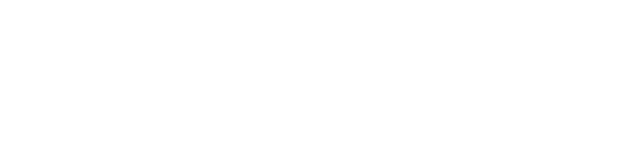
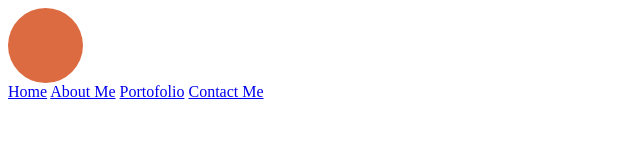
Before and after one commit to biyohT/CodingCamp-20Oct25-biyohT, a plain HTML site: page js/index.html in a window 1280 px wide. Shown: the whole page, without its empty margins (0-640 px from the left). Drawn offline with Linux system fonts and the light colour scheme; files that its build step writes are made by us from their sources.

Commit message:
Konfigurasi mini

```diff
--- a/css/style.css
+++ b/css/style.css
@@ -0,0 +1,6 @@
+.main-logo {
+    height: 75px;
+    width: 75px;
+    background-color: rgb(220, 107, 66);
+    border-radius: 60%;
+}
--- a/js/index.html
+++ b/js/index.html
@@ -5,7 +5,33 @@
     <meta name="viewport" content="width=device-width, initial-scale=1.0">
     <title>Portofolio Thoyib</title>
 </head>
+
+<!-- CSS External File-->
+<link rel="stylesheet" href="css/style.css">
+
 <body>
+    <!-- Header Section-->
+    <header>
+        <div class="main-logo"></div>
+        <nav>
+            <a href="#">Home</a>
+            <a href="#">About Me</a>
+            <a href="#">Portofolio</a>
+            <a href="#">Contact Me</a>
+
+    </header>
+
+
+
+
+    <!-- Main Section-->
+    <main> </main>
+
+    <!-- Footer Section-->
+    <footer>   </footer>
+
+    <!-- JS External File-->
+    <script src="js/script.js"></script>
 
 </body>
 </html>
```
